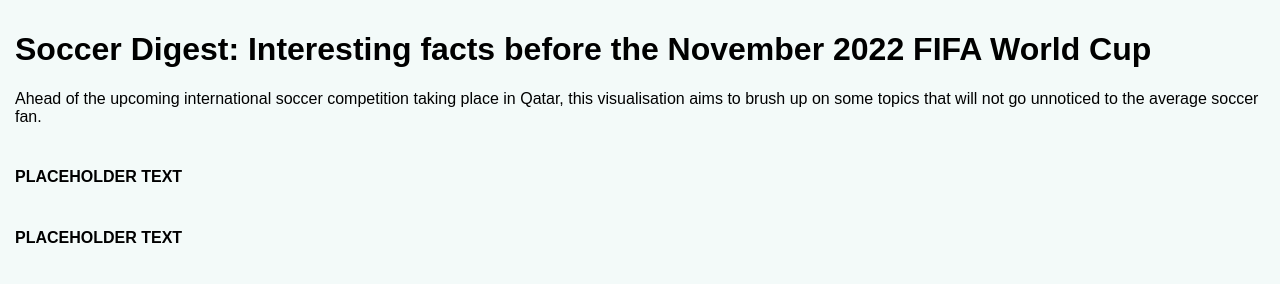
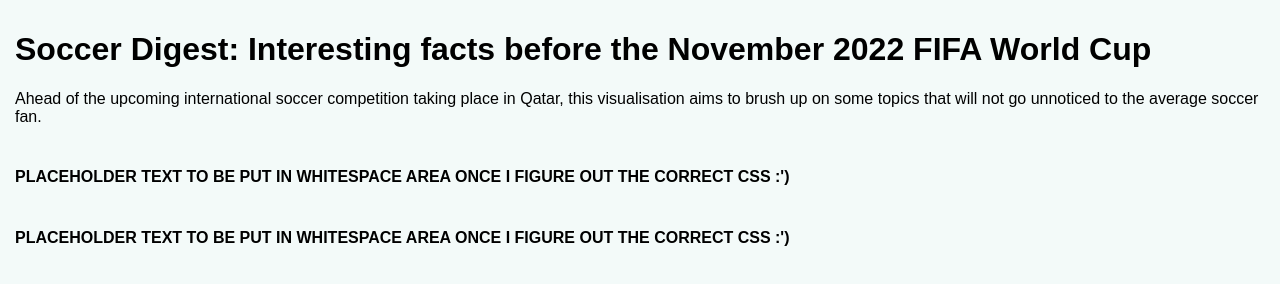
Before and after one commit to Dylan0209/3179, a plain HTML site: page index.html in a window 1280 px wide. Drawn offline with nearby package versions, Linux system fonts and the light colour scheme; a script that the page names is missing.

Commit message:
update description

```diff
--- a/index.html
+++ b/index.html
@@ -30,14 +30,14 @@
       <div class="pure-g">
         <div class="pure-u-1-1">
           <div id="host_countries_map"></div>
-          <div> <p><b>PLACEHOLDER TEXT</b></p> </div>
+          <div> <p><b>PLACEHOLDER TEXT TO BE PUT IN WHITESPACE AREA ONCE I FIGURE OUT THE CORRECT CSS :') </b></p> </div>
         </div>
         </div>
       </div>
       <div class="pure-g">
         <div class="pure-u-1-1">
           <div id="attendance"></div>
-          <div> <p><b>PLACEHOLDER TEXT</b></p> </div>
+          <div> <p><b>PLACEHOLDER TEXT TO BE PUT IN WHITESPACE AREA ONCE I FIGURE OUT THE CORRECT CSS :') </b></p> </div>
         </div>
       </div>
       <div class="pure-g">
```
